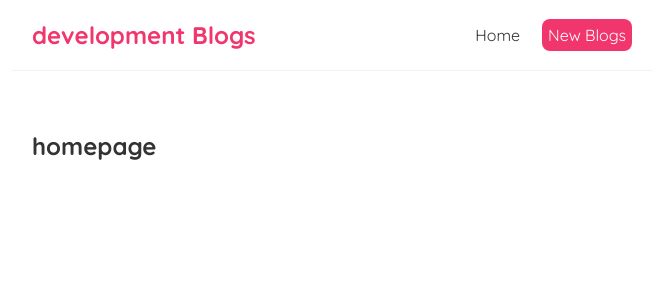
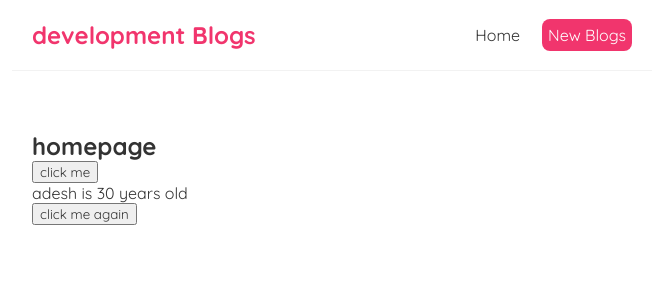
Before and after one commit to ades-ship/reactplaylist, a React (Create React App) app in the folder myapp/: page / in a window 1280 px wide. Shown: the top 300 px of the page, without its empty margins (308-971 px from the left). Built offline with nearby package versions, Linux system fonts and the light colour scheme.

Commit message:
add use state hook

```diff
--- a/myapp/src/Home.js
+++ b/myapp/src/Home.js
@@ -1,7 +1,26 @@
+import { useState } from "react";
+
 const Home = () => {
+    const [name,setName]=useState('adesh');
+    const [age,setAge]=useState(30);
+    const handleClick=()=>{
+        console.log('hello adesh');
+        setName('gaurav');
+        setAge(25);
+    }
+
+    const handleClickAgain=(name)=>{
+        console.log('hello'+name);
+    }
+
     return (
         <div className="Homepage">
             <h2>homepage</h2>
+            <button onClick={handleClick}>click me</button>
+            <p>{name} is {age} years old</p>
+            <button onClick={
+                ()=> handleClickAgain('adesh')
+            }>click me again</button>
         </div>
      );
 }
```
